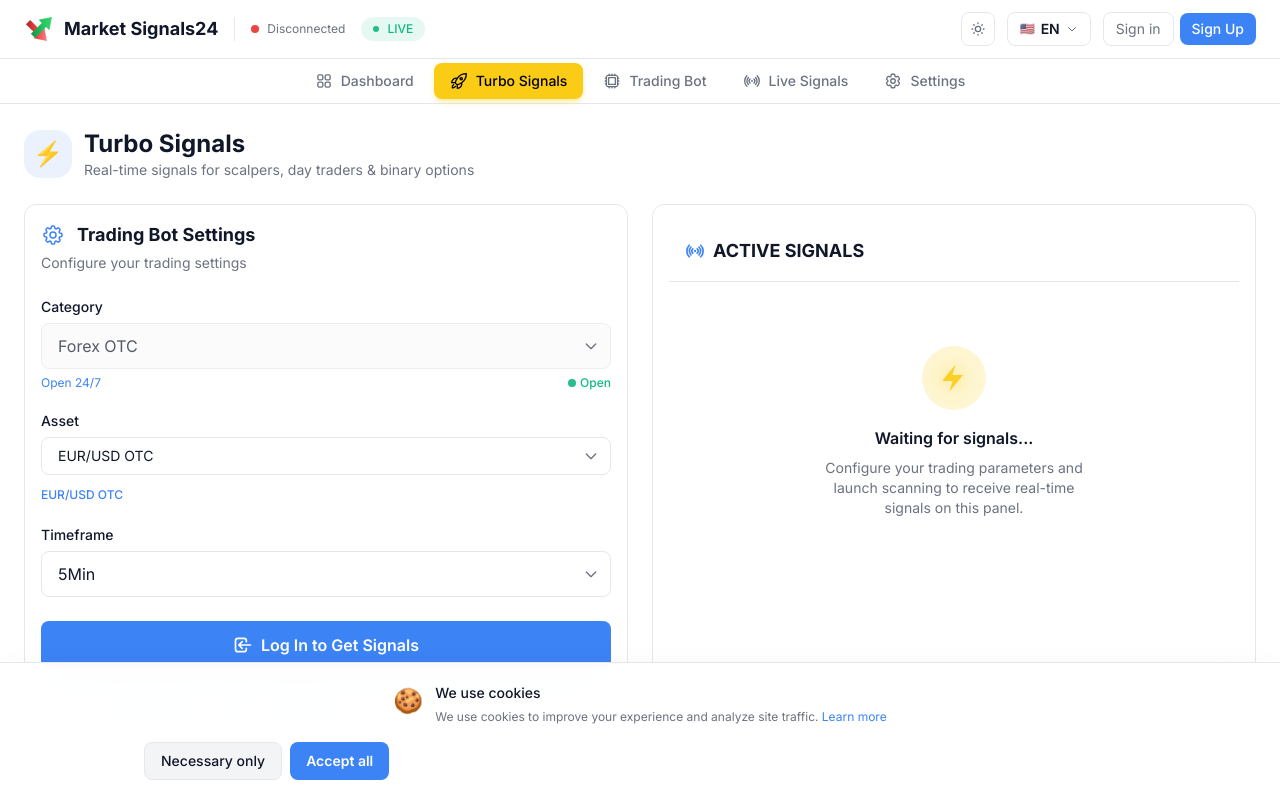
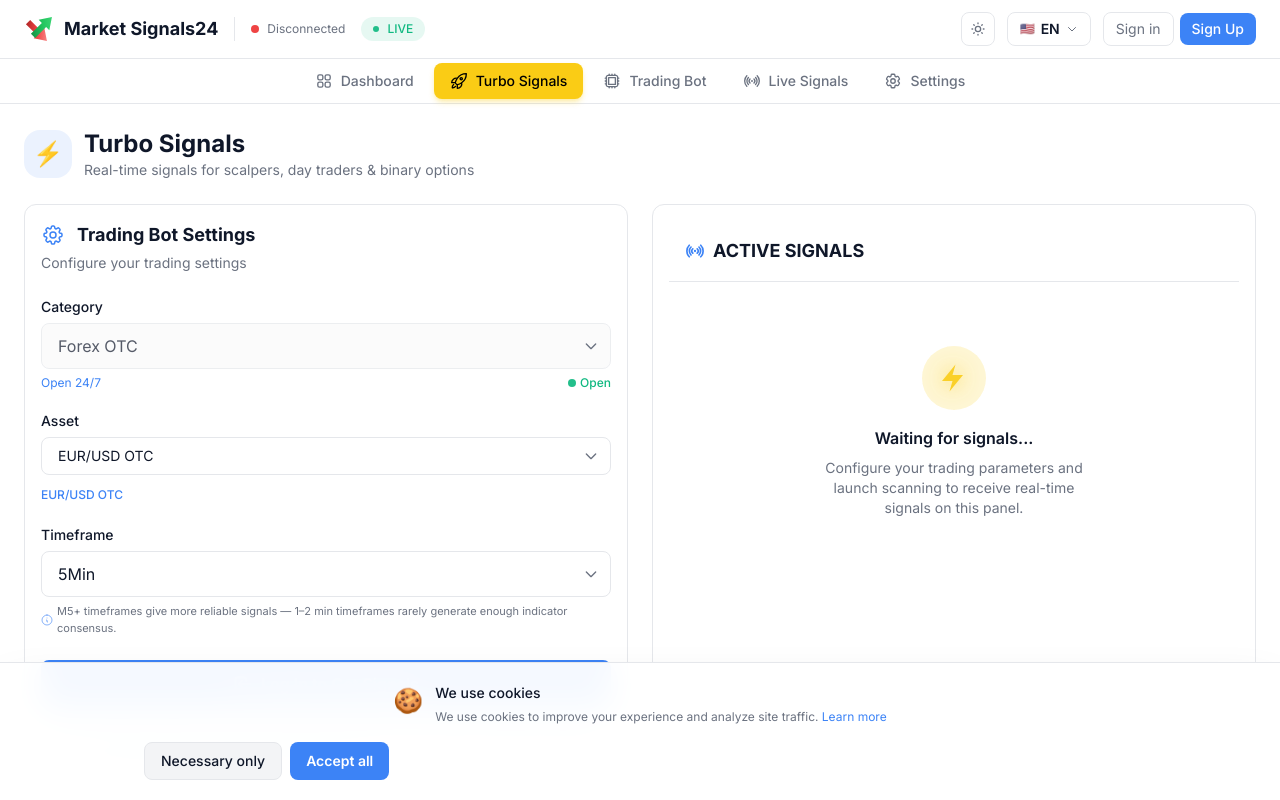
Before and after one commit to shaantitrades/Signals-Pro, a Next.js app in the folder frontend/: page /dashboard/signals-otc in a window 1280 px wide. Shown: the top 800 px of the page. Built offline with nearby package versions, Linux system fonts and the light colour scheme.

Commit message:
fix: add hint below timeframe selector that M5+ is recommended

```diff
--- a/frontend/src/app/dashboard/signals-otc/page.tsx
+++ b/frontend/src/app/dashboard/signals-otc/page.tsx
@@ -566,6 +566,10 @@
               </select>
               <svg className="absolute right-3 top-1/2 -translate-y-1/2 w-4 h-4 text-muted-foreground pointer-events-none" fill="none" viewBox="0 0 24 24" stroke="currentColor"><path strokeLinecap="round" strokeLinejoin="round" strokeWidth={2} d="M19 9l-7 7-7-7" /></svg>
             </div>
+            <p className="text-[11px] text-muted-foreground mt-1.5 flex items-center gap-1">
+              <svg className="w-3 h-3 shrink-0 text-primary/60" fill="none" viewBox="0 0 24 24" stroke="currentColor" strokeWidth={2}><path strokeLinecap="round" strokeLinejoin="round" d="M13 16h-1v-4h-1m1-4h.01M12 2a10 10 0 100 20A10 10 0 0012 2z" /></svg>
+              <span>M5+ timeframes give more reliable signals — 1–2 min timeframes rarely generate enough indicator consensus.</span>
+            </p>
           </div>
 
           {/* Start / Signal Active / Login / Subscribe Button */}
```
